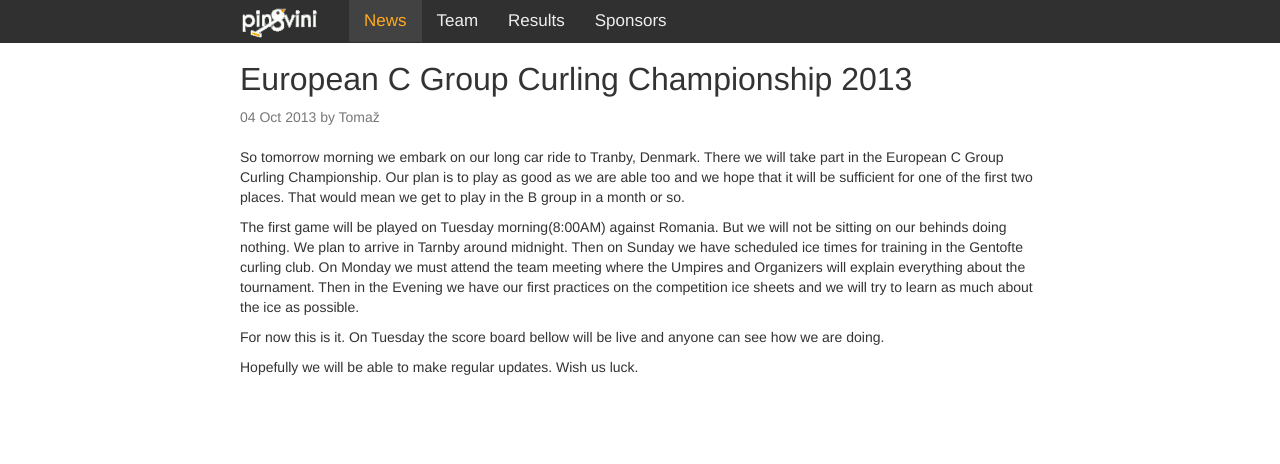
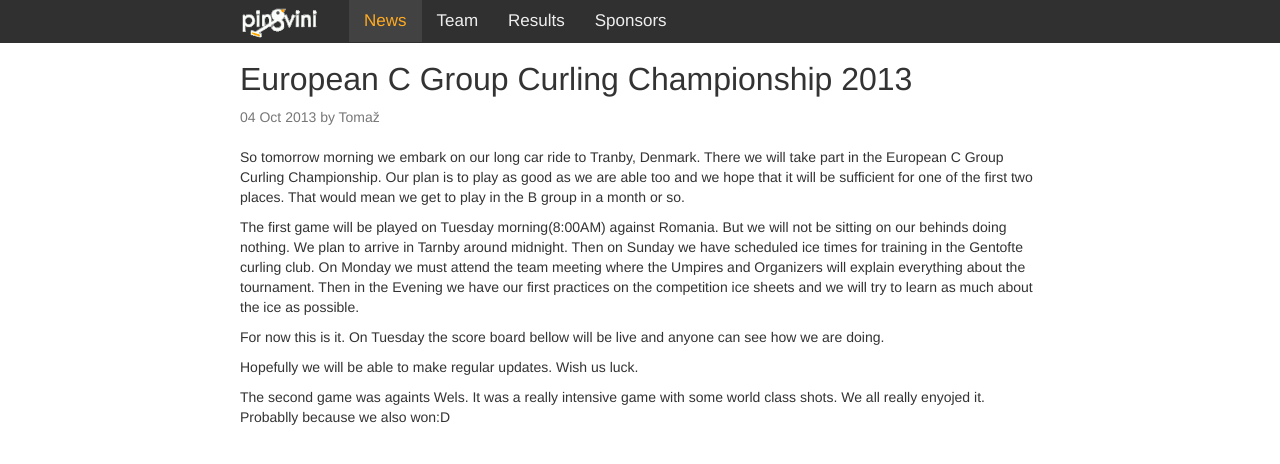
Before and after one commit to pingvini/pingvini.github.io, a Jekyll site: the page built from _posts/2013-10-04-ecc.md, in a window 1280 px wide. Shown: the top 464 px of the page. Built offline with Jekyll 4.4.1, drawn with Linux system fonts in a browser that asks for light colours; Markdown is read by kramdown in place of the engine named in the settings; comment, search, counter and statistics services are not loaded.

Commit message:
post update

```diff
--- a/_posts/2013-10-04-ecc.md
+++ b/_posts/2013-10-04-ecc.md
@@ -15,3 +15,6 @@ Hopefully we will be able to make regular updates. Wish us luck.
 
 <script src="http://tomymmx.github.io/curlingScores/assets/js/pingviniLive.js"></script>
 <div id="liveScore_POnorARL"></div>
+
+The second game was againts Wels. It was a really intensive game with some world class shots. We all really enyojed it. Probablly because we also won:D
+<div id="liveScore_n30GZVyK"></div>
```
